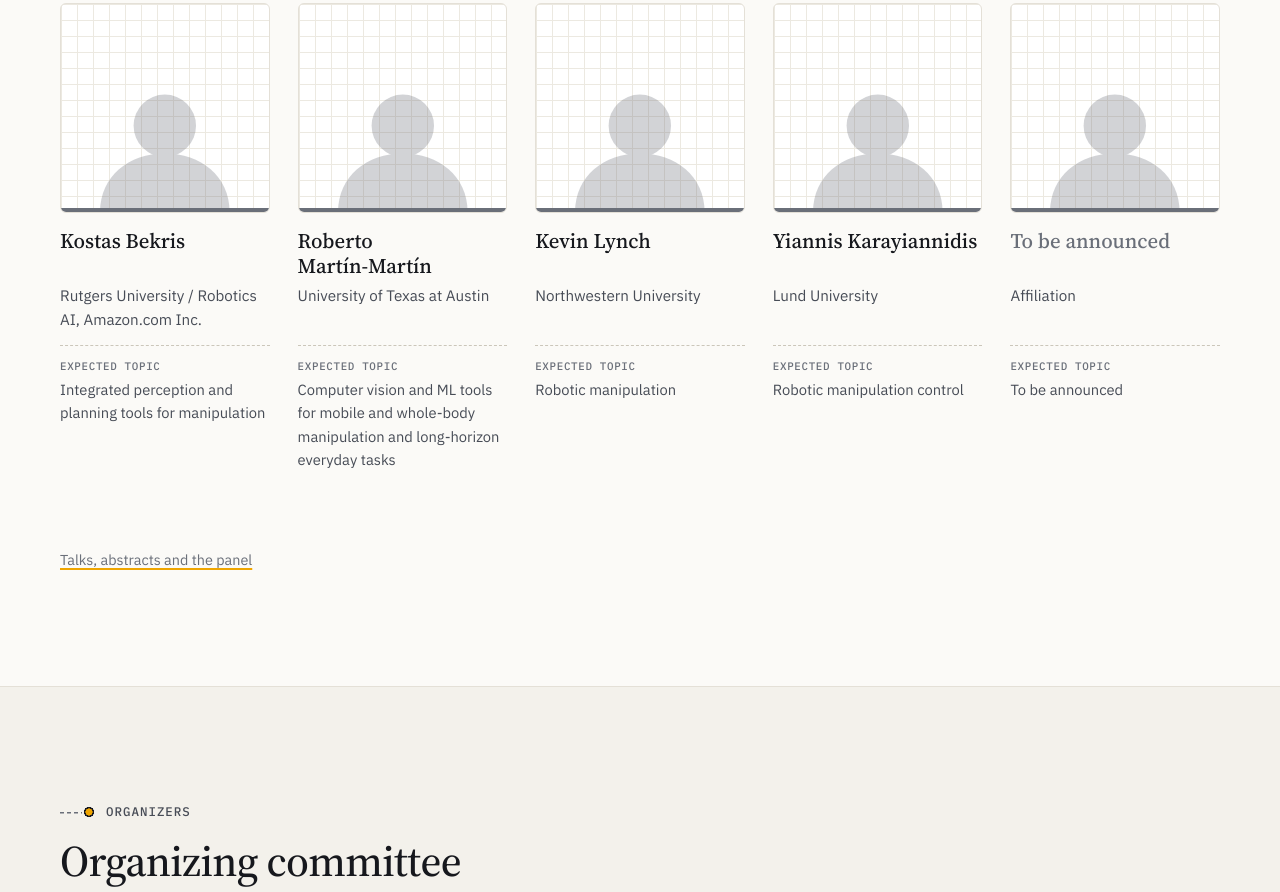
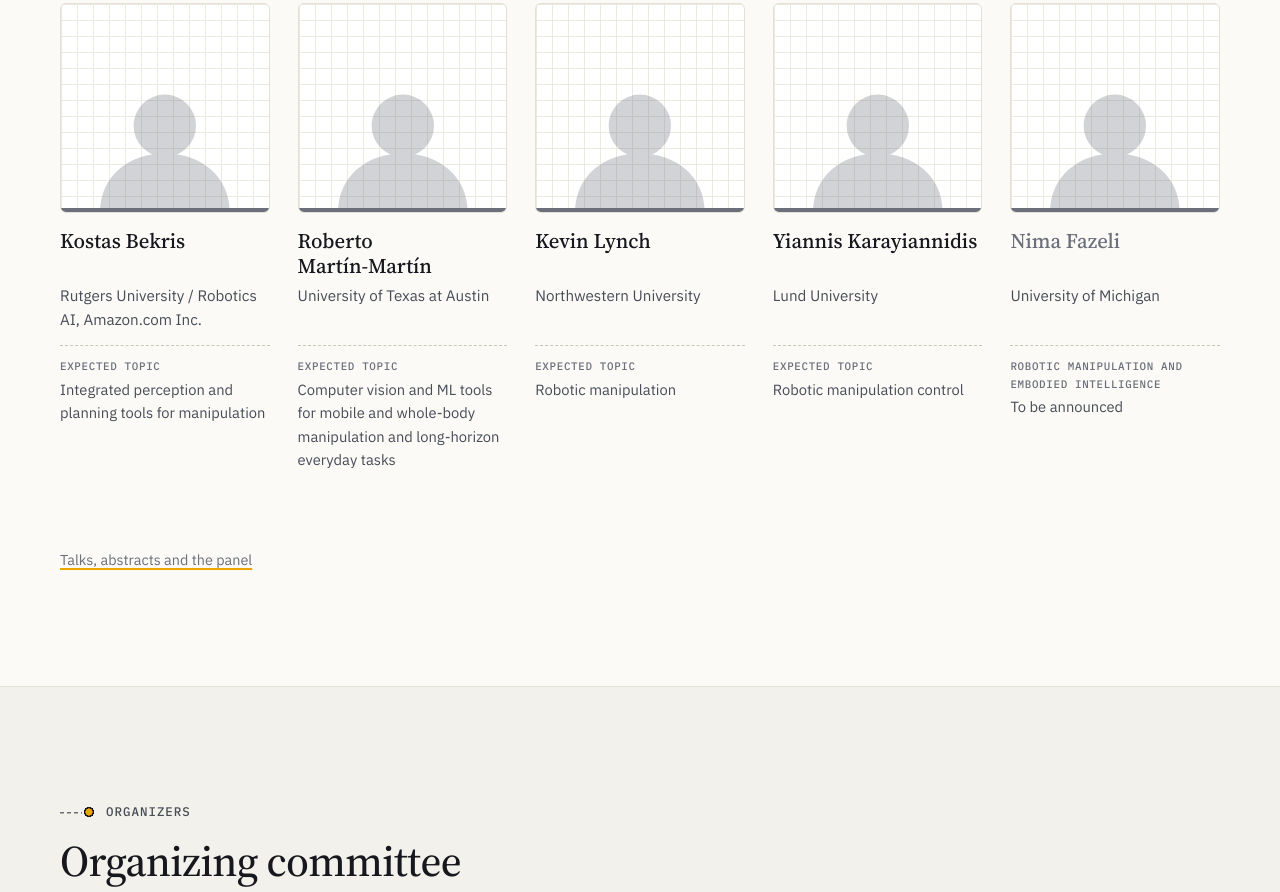
Before and after one commit to From-Skills-to-Complex-Manipulation/from-skills-to-complex-manipulation.github.io, a website: page index.html in a window 1280 px wide. Shown: the part 3268-4160 px from the top of the page. Drawn offline with Linux system fonts and the light colour scheme.

Commit message:
Update index.html

```diff
--- a/index.html
+++ b/index.html
@@ -179,9 +179,9 @@
         </li>
         <li class="person">
           <div class="person-photo"><svg viewBox="0 0 64 58" aria-hidden="true" focusable="false"><circle cx="32" cy="22" r="13" fill="currentColor"/><path d="M5 58c0-15 12-24.5 27-24.5S59 43 59 58z" fill="currentColor"/></svg></div>
-          <h3 class="tba">To be announced</h3>
-          <p class="person-affil tba">Affiliation</p>
-          <p class="person-talk tba"><span class="person-label">Expected topic</span>To be announced</p>
+          <h3 class="tba">Nima Fazeli</h3>
+          <p class="person-affil tba">University of Michigan</p>
+          <p class="person-talk tba"><span class="person-label">Robotic Manipulation and Embodied Intelligence</span>To be announced</p>
         </li>
     </ul>
     <p class="fine"><a href="speakers.html">Talks, abstracts and the panel</a></p>
@@ -211,12 +211,12 @@
           <p class="person-affil">Centre for Research and Technology Hellas (CERTH), Greece</p>
           <p class="person-talk"><span class="person-label">Position</span>Principal Researcher (Grade B’)</p>
         </li>
-        <!-- <li class="person">
+        <li class="person">
           <div class="person-photo"><svg viewBox="0 0 64 58" aria-hidden="true" focusable="false"><circle cx="32" cy="22" r="13" fill="currentColor"/><path d="M5 58c0-15 12-24.5 27-24.5S59 43 59 58z" fill="currentColor"/></svg></div>
           <h3>Leonidas Koutras</h3>
           <p class="person-affil">Aristotle University of Thessaloniki, Greece</p>
           <p class="person-talk"><span class="person-label">Position</span>PhD candidate</p>
-        </li> -->
+        </li>
     </ul>
     <p class="fine"><a href="organizers.html">About the organizers and contact</a></p>
   </div>
```
